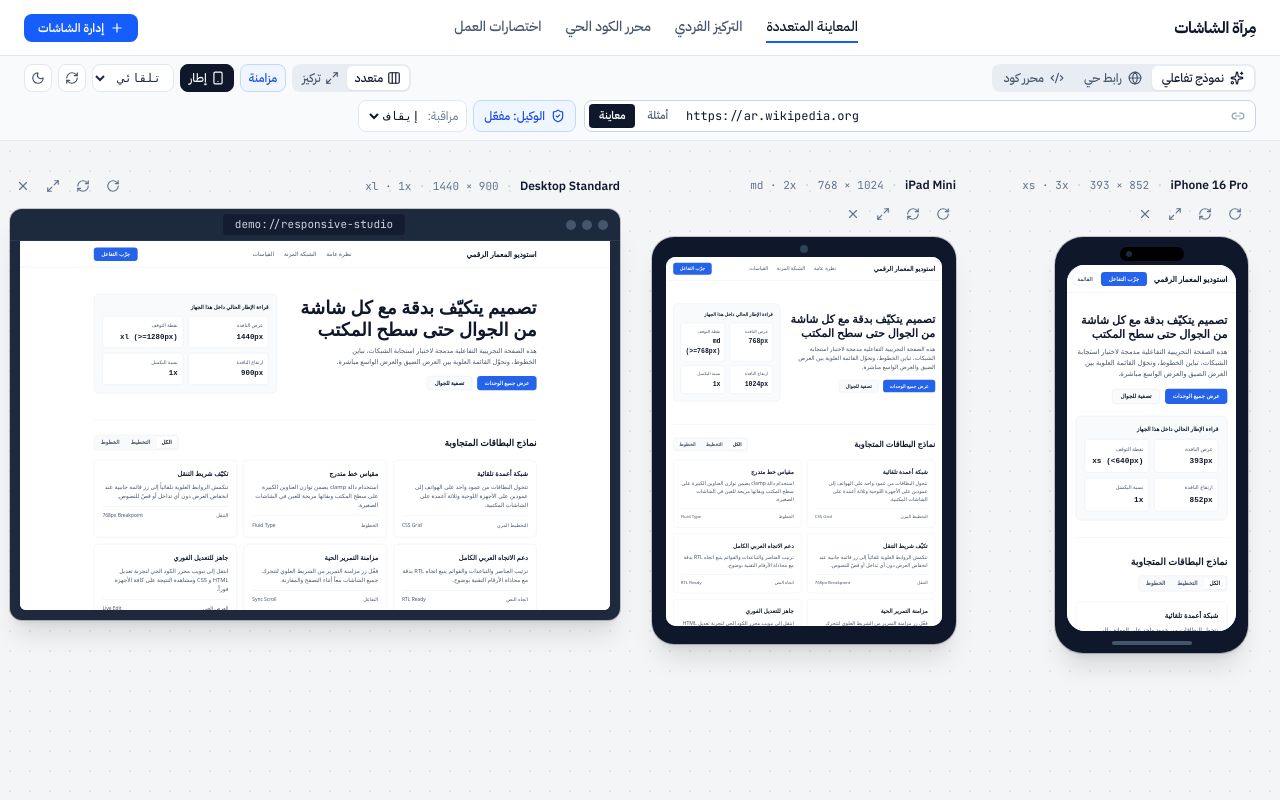
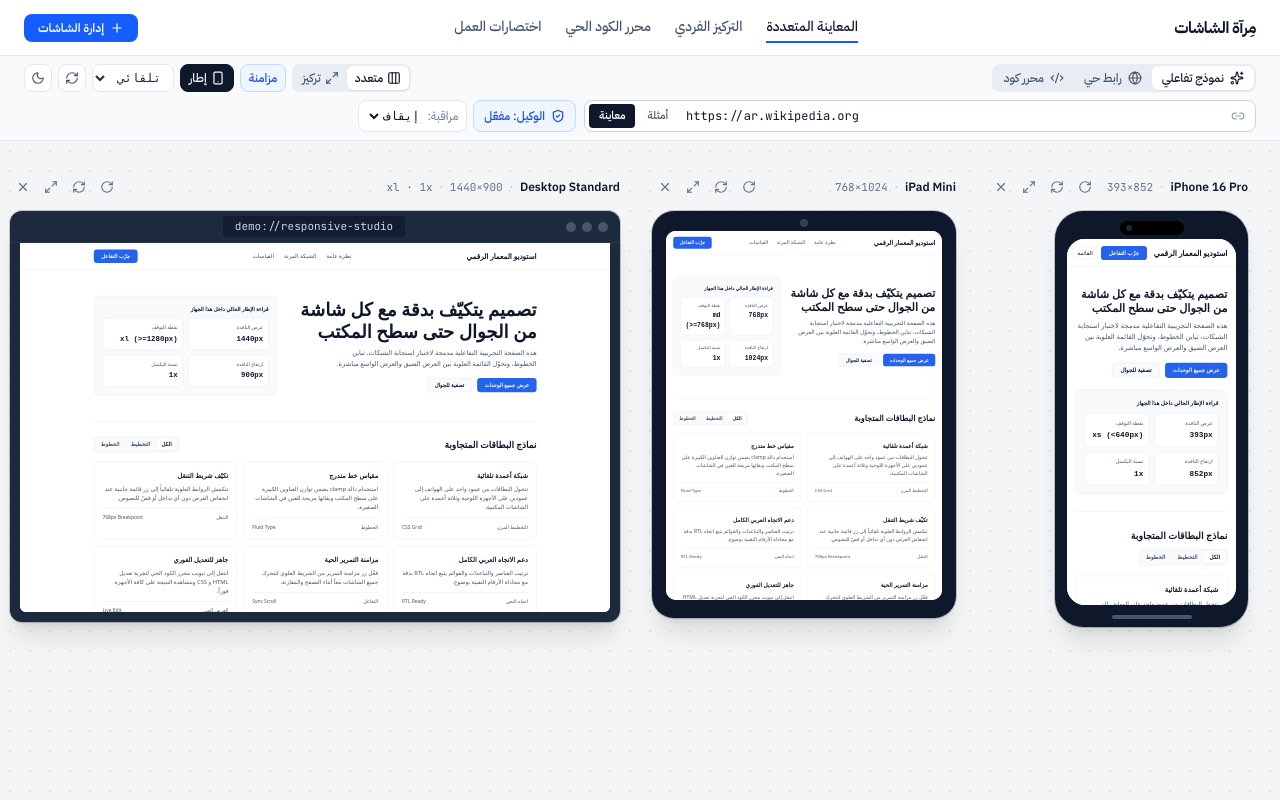
Before and after one commit to hosdel74-ux/mirat-screens, a React (Vite) app: page / in a window 1280 px wide. Built offline with nearby package versions, Linux system fonts and the light colour scheme.

Commit message:
Refactor DeviceFrame layout and improve styling

```diff
--- a/src/components/DeviceFrame.tsx
+++ b/src/components/DeviceFrame.tsx
@@ -109,28 +109,32 @@ export const DeviceFrame: React.FC<DeviceFrameProps> = ({
     <div className="flex flex-col items-start shrink-0">
       {/* Device Metadata & Per-Screen Controls (Zero-Pill Rule: clean unboxed text with separators) */}
       <div
-        className="flex flex-wrap items-center justify-between gap-x-3 gap-y-1 mb-2.5 w-full min-w-0"
+        className="flex items-center justify-between gap-2 mb-2.5 h-7 min-w-0"
         style={{ width: Math.max(scaledWidth + bezelPaddingX * 2, 260) }}
       >
-        <div className="flex items-center gap-2 min-w-0">
-          <span className="text-xs font-semibold text-slate-900 dark:text-slate-100 whitespace-nowrap">
+        <div className="flex items-center gap-1.5 min-w-0">
+          <span className="text-xs font-semibold text-slate-900 dark:text-slate-100 truncate">
             {device.name}
           </span>
-          <span className="text-slate-300 dark:text-slate-700" aria-hidden="true">
+          <span className="text-slate-300 dark:text-slate-700 shrink-0" aria-hidden="true">
             ·
           </span>
-          <span dir="ltr" className="text-[11px] font-mono text-slate-500 dark:text-slate-400 whitespace-nowrap">
-            {effectiveWidth} × {effectiveHeight}
+          <span dir="ltr" className="text-[11px] font-mono text-slate-500 dark:text-slate-400 whitespace-nowrap shrink-0">
+            {effectiveWidth}×{effectiveHeight}
           </span>
-          <span className="text-slate-300 dark:text-slate-700 hidden sm:inline" aria-hidden="true">
-            ·
-          </span>
-          <span className="text-[11px] font-mono text-slate-500 dark:text-slate-400 hidden sm:inline whitespace-nowrap">
-            {breakpoint} · {device.dpr}x
-          </span>
+          {scaledWidth >= 360 && (
+            <>
+              <span className="text-slate-300 dark:text-slate-700 shrink-0" aria-hidden="true">
+                ·
+              </span>
+              <span className="text-[11px] font-mono text-slate-500 dark:text-slate-400 whitespace-nowrap shrink-0">
+                {breakpoint} · {device.dpr}x
+              </span>
+            </>
+          )}
         </div>
 
-        <div className="flex items-center gap-1 shrink-0">
+        <div className="flex items-center gap-0.5 shrink-0">
           <button
             type="button"
             onClick={() => onRotate(device.id)}
```
